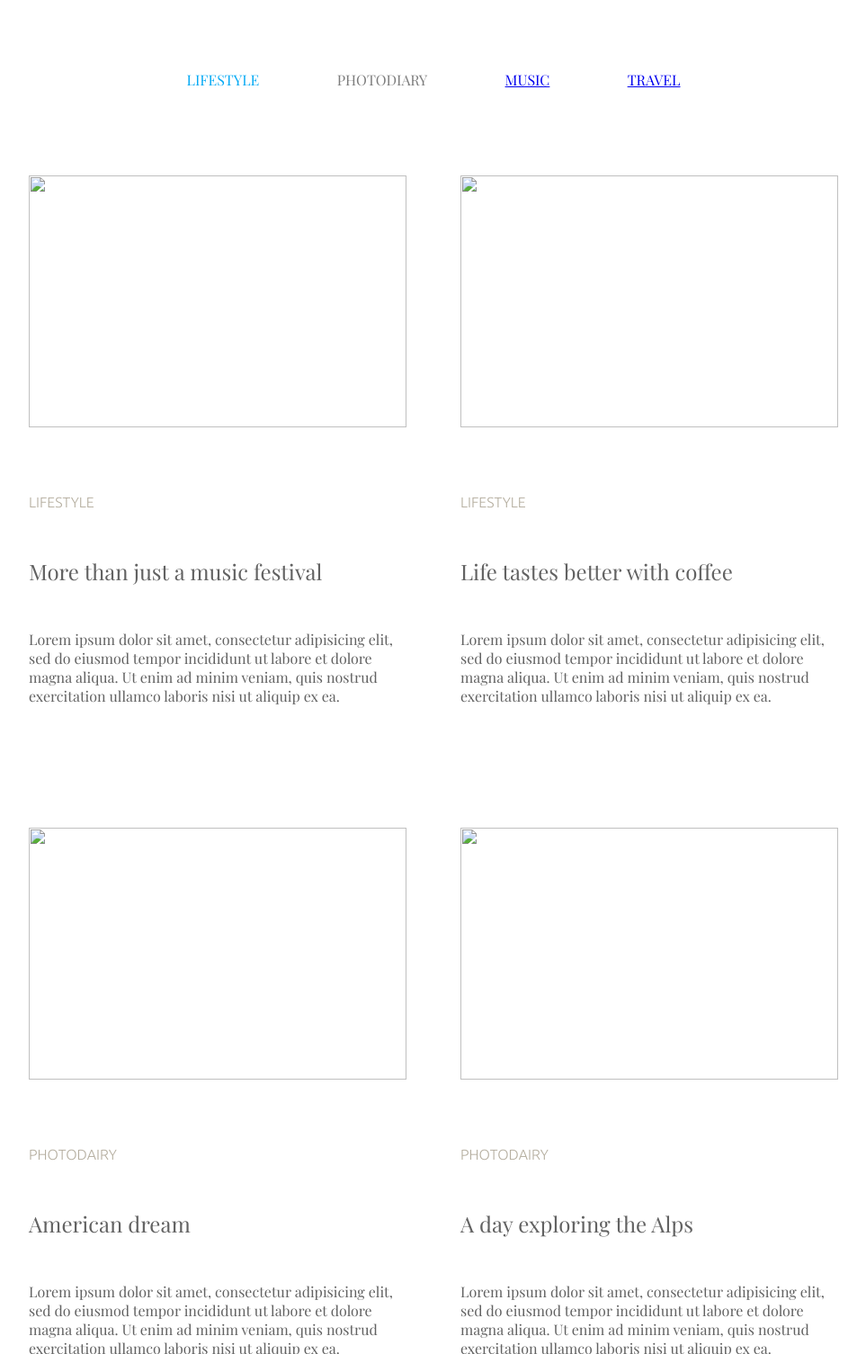
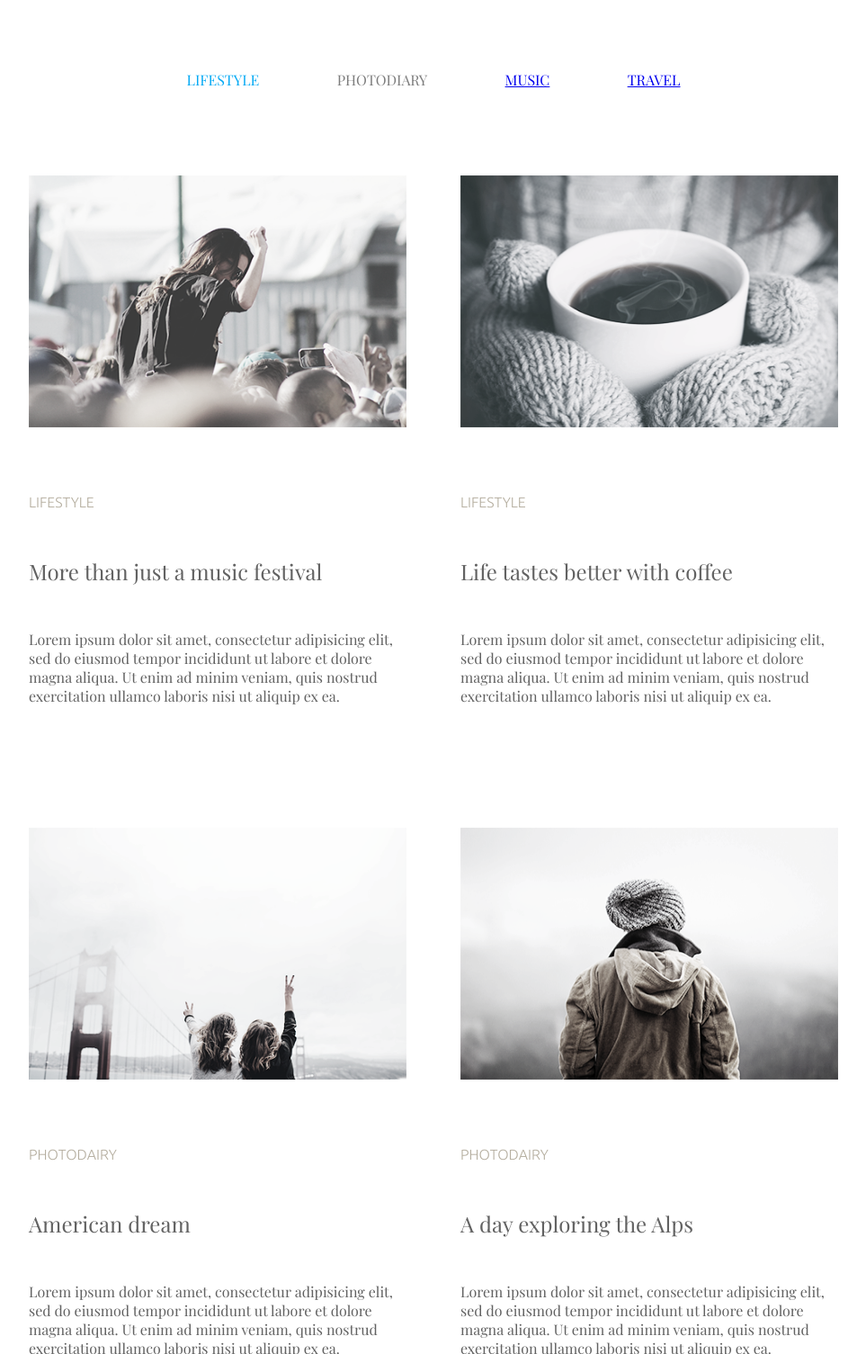
Before and after one commit to polinakazmirchuk/lending, a plain HTML site: page index.html in a window 1280 px wide. Shown: the top 1505 px of the page at 90% size, without its empty margins (158-1121 px from the left). Drawn offline with nearby package versions, Linux system fonts and the light colour scheme; the site is published under a folder, as on GitHub Pages, so addresses that start at the root find nothing.

Commit message:
update pictures

```diff
--- a/index.html
+++ b/index.html
@@ -30,9 +30,9 @@
         <table  align="center" width="906">
             <tr height="21"></tr>
             <tr>
-                <td><img src="/001.png" alt="" width="420" height="280"></td>
+                <td><img src="001.png" alt="" width="420" height="280"></td>
                 <td width="56"></td>
-                <td><img src="/002.png" alt="" width="420" height="280"></td>
+                <td><img src="002.png" alt="" width="420" height="280"></td>
             </tr>
             <tr height="62"></tr>
             <tr height="16">
@@ -56,9 +56,9 @@
             </tr>
             <tr height="130"></tr>
             <tr>
-                <td><img src="/003.png" alt="" width="420" height="280"></td>
+                <td><img src="003.png" alt="" width="420" height="280"></td>
                 <td></td>
-                <td><img src="/004.png" alt="" width="420" height="280"></td>
+                <td><img src="004.png" alt="" width="420" height="280"></td>
             </tr>
             <tr height="62"></tr>
             <tr height="16">
```
Also changed, not shown: main.html (+4 -4 lines).
